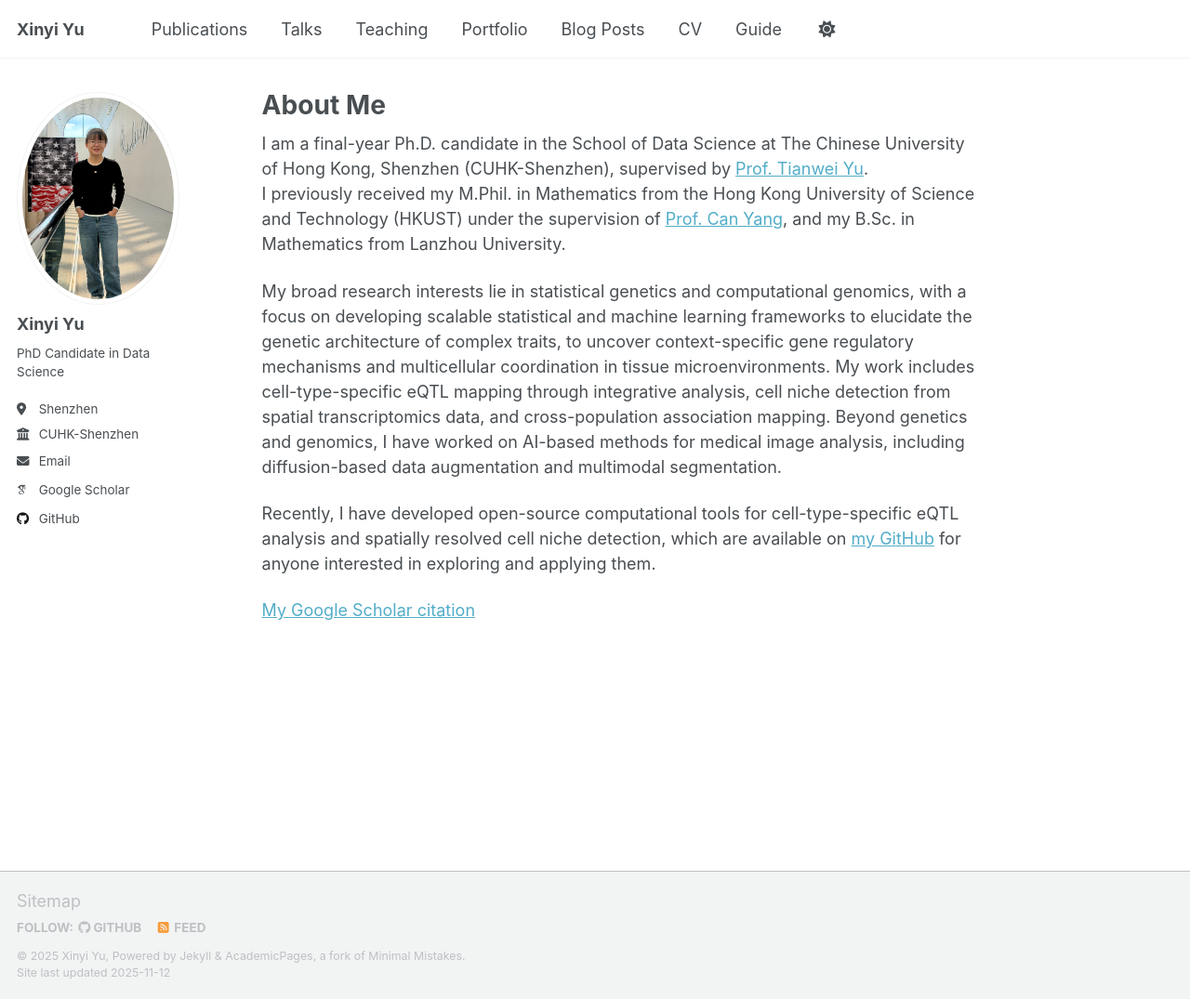
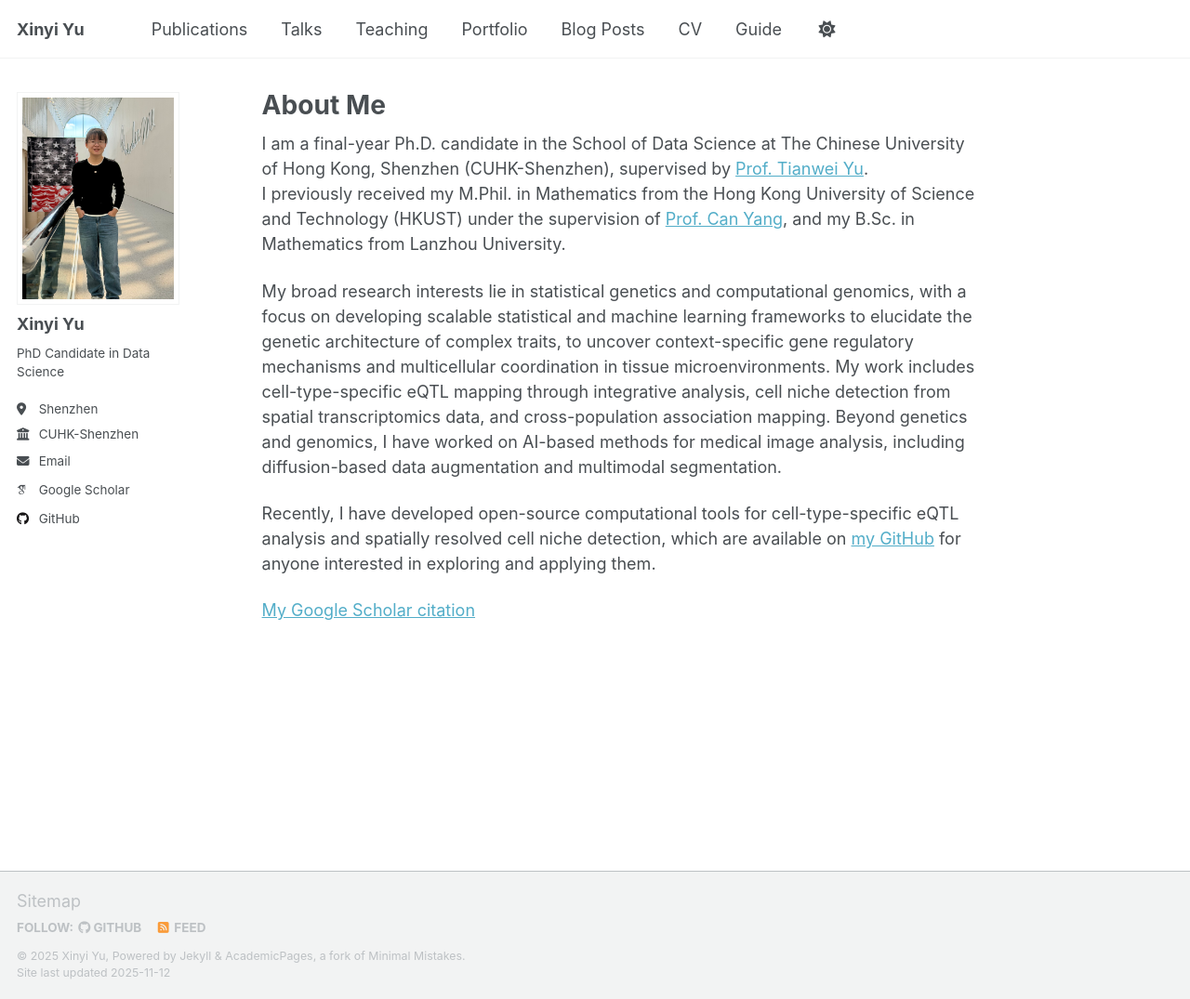
Before and after one commit to xinyiyu/xinyiyu.github.io, a Jekyll site: the page built from _pages/about.md, in a window 1280 px wide and 1075 px high. Shown: the whole window at 93% size. Built offline with Jekyll 4.4.1, drawn with Linux system fonts in a browser that asks for light colours; some web fonts are replaced; a script that is not in the unit is left out.

Commit message:
Update _custom.scss
Change to 'author__avator'

```diff
--- a/_sass/_custom.scss
+++ b/_sass/_custom.scss
@@ -1,5 +1,6 @@
-img.avatar {
+.author__avatar {
   border-radius: 0 !important;
   width: 200px;
   height: auto;
+  max-width: 100%;
 }
```
